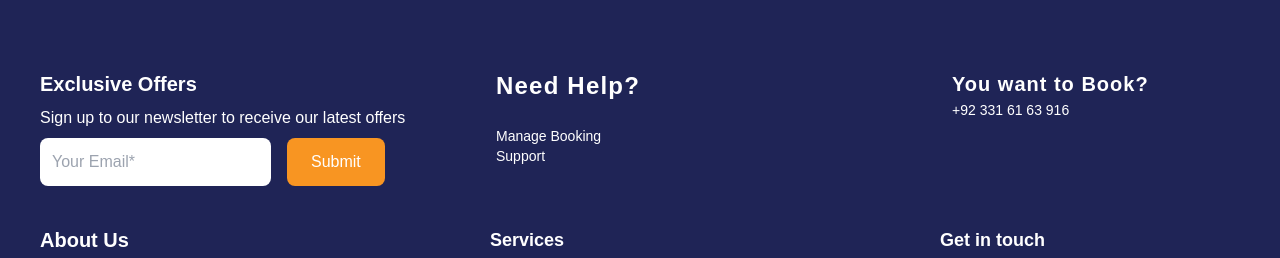
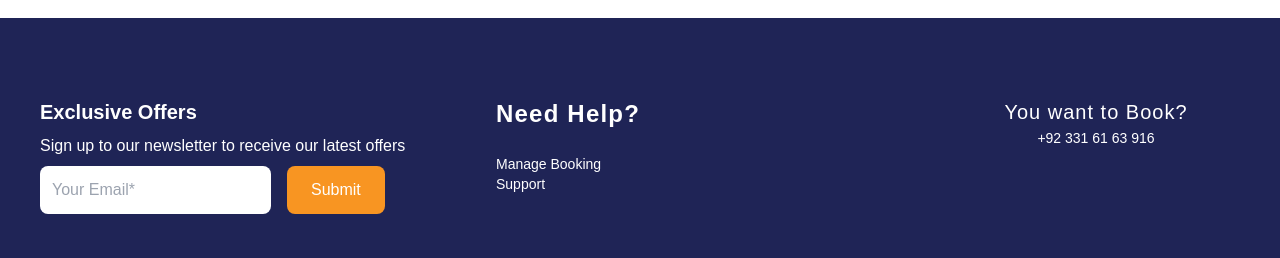
Before and after one commit to Micro-Thinks/micro-thinks, a Next.js app: page / in a window 1280 px wide. Shown: the part 3247-3505 px from the top of the page. Built offline with nearby package versions, Linux system fonts and the light colour scheme; a web font is replaced by a local one.

Commit message:
minor styles fixed

```diff
--- a/app/Aboutus/page.jsx
+++ b/app/Aboutus/page.jsx
@@ -6,7 +6,7 @@ const Aboutus = () => {
   return (
     <div
       id="about-us"
-      className="flex flex-col lg:flex-row  h-[832px] lg:-mt-0 relative overflow-hidden"
+      className="flex flex-col lg:flex-row -mt-24  h-[832px] lg:-mt-0 relative overflow-hidden"
     >
       {/* Image Container */}
       <div className="relative w-full lg:w-2/3">
@@ -70,7 +70,7 @@ const Aboutus = () => {
             satisfaction.
           </p>
           <div className="flex justify-center   items-end lg:justify-start">
-            <button className="bg-[#F89522] absolute top-[40em] lg:top-56  px-5 py-2 text-black rounded-xl">
+            <button className="bg-[#F89522] absolute top-[40em] w-full lg:w-1/3 lg:top-56  px-5 py-2 text-black rounded-xl">
               Learn More
             </button>
           </div>
--- a/app/Footer/page.jsx
+++ b/app/Footer/page.jsx
@@ -35,10 +35,8 @@ const Footer = () => {
           </div>
 
           {/* Booking Section */}
-          <div className=" space-y-3 mt-2 md:w-1/3 lg:pl-28 lg:mt-6">
-            <h1 className="font-semibold text-xl tracking-wider">
-              You want to Book?
-            </h1>
+          <div className=" space-y-3 mt-6 text-center md:w-1/3 lg:pl-28 lg:mt-6">
+            <h1 className=" text-xl tracking-wider">You want to Book?</h1>
             <Link
               href="https://wa.me/+923316163916"
               target="_blank"
@@ -59,6 +57,7 @@ const Footer = () => {
                 height={100}
                 width={100}
                 alt="microthinks-logo"
+                className="w-52 h-auto"
               />
             </div>
             <p className="w-64">
--- a/app/Services/page.jsx
+++ b/app/Services/page.jsx
@@ -42,7 +42,7 @@ const Services = () => {
   ];
 
   return (
-    <div id="services" className="bg-white mt-64 lg:mt-1 p-8">
+    <div id="services" className="bg-white mt-64 lg:mt-8 p-8">
       <h2 className="text-3xl font-bold text-[#1F2456] mb-8 ">Services</h2>
       <div className="grid grid-cols-1 md:grid-cols-2 lg:grid-cols-3 gap-6">
         {services.map((service, index) => (
```
